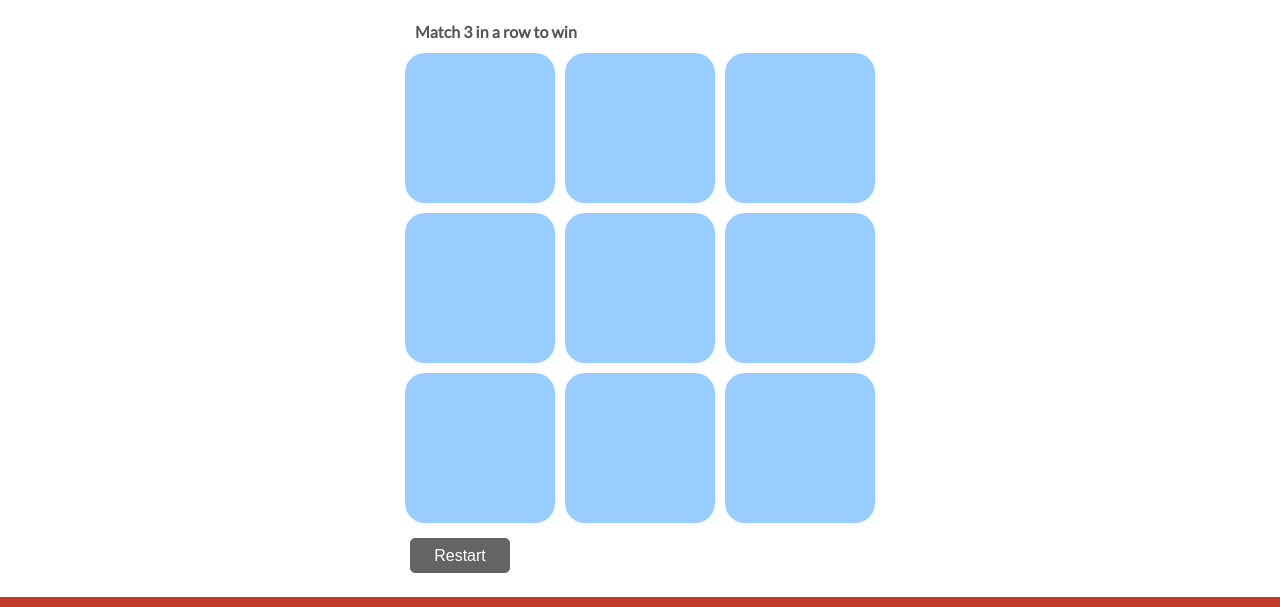
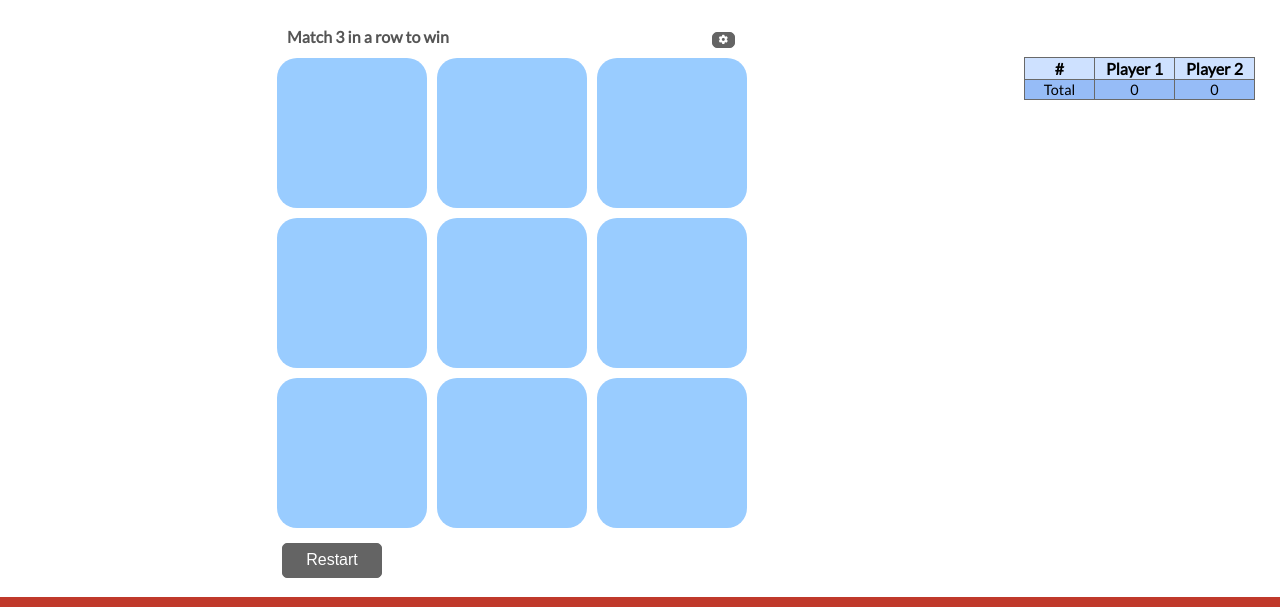
Before and after one commit to Groo-The-Wanderer/tic-tac-toe, a plain HTML site: page index.html in a window 1280 px wide. Shown: the part 103-710 px from the top of the page. Drawn offline with Linux system fonts and the light colour scheme.

Commit message:
Score tally working

```diff
--- a/css/style.css
+++ b/css/style.css
@@ -20,7 +20,7 @@ h1 {
   margin: 0 50px;
   padding-top: 23px;
   /* margin-top: 0px; */
-  width: 600px;
+  width: 400px;
   text-align: left;
   font-size: 2.4em;
   color: white;
@@ -28,32 +28,74 @@ h1 {
 }
 
 h5 {
-  margin-top: 25px;
-  margin-bottom: 5px;
-  /* color: rgb(104, 104, 104); */
+  margin: 0;
   color: rgb(85, 85, 85);
   font-size: 1em;
 }
 
 #gamespace {
-  width: 480px;
-  height: 100%;
-  margin-top: 0px;
-  margin-bottom: 24px;
-  margin-left: auto;
-  margin-right: auto;
+  width: 80%;
+  height: 600px;
+  margin: 0 auto;
+  display: inline-block;
+}
+
+#scorespace {
+  height: 540px;
+  display: inline-block;
+  position: absolute;
+  margin-right: 25px;
+  margin-top: 60px;
+}
+
+table {
+  border-collapse: collapse;
+  width: 100%;
+}
+
+th {
+  border: 1px solid rgb(105, 105, 105);
+  background-color: rgb(206, 225, 255);
+  font-size: 1em;
+  font-weight: 700;
+  width: 180px;
+}
+
+td {
+  text-align: center;
+  font-size: 0.9em;
+  border: 1px solid rgb(105, 105, 105);
+}
+
+tfoot {
+  background-color: rgb(150, 188, 247);
 }
 
 #gameheader {
-  width: 60%;
-  height: 16px;
+  width: 480px;
+  margin: 5px auto;
+}
+
+#gamefooter {
+  width: 480px;
+  margin: 0 auto;
+}
+
+#gameheadermessage {
+  width: 255px;
+  margin-top: 25px;
   margin-left: 15px;
-  margin-bottom: 10px;
+  display: inline-block;
+}
+
+#gameconfig {
+  display: inline-block;
+  text-align: right;
+  width: 200px;
 }
 
 #gameboard {
   width: 480px;
-  height: 480px;
   margin: 0 auto;
   display: flex;
   flex-wrap: wrap;
@@ -98,7 +140,7 @@ h5 {
   color: rgb(44, 62, 80);
 }
 
-#gamerestart {
+#restartbutton {
   background-color: rgb(100, 100, 100);
   border: 1px solid rgb(100, 100, 100);
   color: white;
@@ -112,7 +154,24 @@ h5 {
   outline: none;
 }
 
-#gamerestart:hover {
+#restartbutton:hover {
+  background-color: white; /* Green */
+  color: rgb(100, 100, 100);
+}
+
+#configbutton {
+  background-color: rgb(100, 100, 100);
+  border: 1px solid rgb(100, 100, 100);
+  color: white;
+  font-size: 0.6em;
+  border-radius: 5px;
+  text-align: center;
+  height: 16px;
+  margin-right: 10px;
+  outline: none;
+}
+
+#configbutton:hover {
   background-color: white; /* Green */
   color: rgb(100, 100, 100);
 }
--- a/index.html
+++ b/index.html
@@ -15,18 +15,31 @@
       <h1>Tic Tac Toe</h1>
     </header>
     <div id="gamespace">
-      <div id="gameheader"><h5></h5></div>
+      <div id="gameheader">
+        <div id="gameheadermessage">
+          <h5></h5>
+        </div>
+        <div id="gameconfig">
+          <button id="configbutton" class="fas fa-cog"></button>
+        </div>
+      </div>
       <div id="gameboard">
         <div id="gameendmessage"></div>
       </div>
-      <div id="restartbutton">
-        <button id="gamerestart">Restart</button>
+      <div id="gamefooter">
+        <button id="restartbutton">Restart</button>
       </div>
+    </div>
+    <div id="scorespace">
+      <table id="scoretable">
+        <thead></thead>
+        <tbody></tbody>
+        <tfoot></tfoot>
+      </table>
     </div>
     <footer>
       <p>Game by Brendan Leonard</p>
       <div id="byline">WDi27 PROJECT[0]<img src="img/ga-logo.png"></div>
-      <!-- <div><img src="img/ga-logo.png"></div> -->
     </footer>
   </div>
 </body>
--- a/js/main.js
+++ b/js/main.js
@@ -2,6 +2,7 @@
   rows : 3,
   cols: 3,
   neededToWin: 3,
+  round: 0,
   numMoves: 0,
   maxMoves: 0,
   currentPlayer: '',
@@ -10,11 +11,13 @@
     name: 'Player 1',
     piece: 'fas fa-times',
     color: 'rgb(255, 153, 0)',
+    score: 0,
   },
   player2: {
     name: 'Player 2',
     piece: 'far fa-circle',
     color: 'rgb(0, 153, 51)',
+    score: 0,
   },
 
   initialiseGame: function ( rows, cols ) {
@@ -26,6 +29,9 @@
     }
     this.numMoves = 0;
     this.maxMoves = this.rows * this.cols;
+    this.currentPlayer = 'player1';
+    this.gameOver = false;
+    this.round++;
   }, // END initialiseGame
 
   alreadyFilled: function ( row, col ) {
@@ -75,7 +81,7 @@ const drawInitialBoard = function ( numRows, numCols ) {
   const tileSize = ( gameboardWidth / numCols ) - ( tileSpacing * 2 );
 
   // Set header message
-  $('#gameheader > h5').text(`Match ${ tictactoe.neededToWin } in a row to win`);
+  $('#gameheadermessage > h5').text(`Match ${ tictactoe.neededToWin } in a row to win`);
 
   // Set message div height and width --- this is an overlay of the gameboard
   const $endmessage = $('#gameendmessage');
@@ -108,7 +114,36 @@ const drawInitialBoard = function ( numRows, numCols ) {
 
   const $icons = $('.icon');
   $icons.css({ 'margin-top': `${ tileSize * 0.5 / 2}px`});
+
+  // Initialise score table
+  const player1name = tictactoe.player1.name;
+  const player2name = tictactoe.player2.name;
+  $('#scoretable > thead').append(`<tr><th>#</th><th>${ player1name }</th><th>${ player2name }</th></tr>`);
+  $('#scoretable > tfoot').append(`<tr><td>Total</td><td id="player1score">0</td><td id="player2score">0</td></tr>`);
+
 } // END drawInitialBoard
+
+const updateScoreTable = function ( winningPlayer ) {
+  const round = tictactoe.round;
+  let player1score = '';
+  let player2score = '';
+
+  if ( winningPlayer === 'player1' || winningPlayer === 'player2' ) {
+    tictactoe[winningPlayer].score++;
+    player1score = winningPlayer === 'player1' ? 1 : '';
+    player2score = winningPlayer === 'player2' ? 1 : '';
+  }
+  else {
+    // Game ended in a draw
+    player1score = 'draw';
+    player2score = 'draw';
+  }
+
+  const $scoreTable = $('#scoretable > tbody');
+  $('#scoretable > tbody').append(`<tr><td>${ round }</td><td>${ player1score }</td><td>${ player2score }</td></tr>`);
+  $('#player1score').text( tictactoe.player1.score );
+  $('#player2score').text( tictactoe.player2.score );
+}
 
 const tileClickHandler = function () {
   const clickedSquareId = event.srcElement.id
@@ -125,16 +160,18 @@ const tileClickHandler = function () {
     $clickedSquare.css({ 'background-color': playerColor });
 
     if( tictactoe.checkForWin( row, col, playerPiece )) {
+      const playerName = tictactoe[tictactoe.currentPlayer].name;
       const $message = $('#gameendmessage');
-      $message.css({ 'display': 'inline' });
-      $message.text(`${ tictactoe[tictactoe.currentPlayer].name } has won the game`);
+      $message.css({ 'display': 'inline' }).text(`${ playerName } has won the game`)
       tictactoe.gameOver = true;
+      updateScoreTable ( tictactoe.currentPlayer );
       return true;
     } else if ( tictactoe.isGameDrawn()) {
       const $message = $('#gameendmessage');
-      $message.css({ 'display': 'inline' });
-      $message.text('The game is a draw');
+      $message.css({ 'display': 'inline' }).text('The game is a draw');
       tictactoe.gameOver = true;
+
+      updateScoreTable ();
       return true;
     }
     tictactoe.currentPlayer = tictactoe.currentPlayer === 'player1' ? 'player2' : 'player1';
@@ -154,20 +191,15 @@ const restartButtonHandler = function () {
   let $icons = $('.icon');
   $icons.removeClass( tictactoe.player1.piece );
   $icons.removeClass( tictactoe.player2.piece );
-
-  tictactoe.currentPlayer = 'player1';
-  tictactoe.gameOver = false;
 } // END restartButtonHandler
 
 $(function() {
   tictactoe.initialiseGame();
   drawInitialBoard( tictactoe.rows, tictactoe.cols );
-  tictactoe.currentPlayer = 'player1';
-  tictactoe.gameOver = false;
 
   // Add tile click handler
   $('.tile').on('click', tileClickHandler);
 
   // Add restart button handler
-  $('#gamerestart').on('click', restartButtonHandler);
+  $('#restartbutton').on('click', restartButtonHandler);
 });
```
